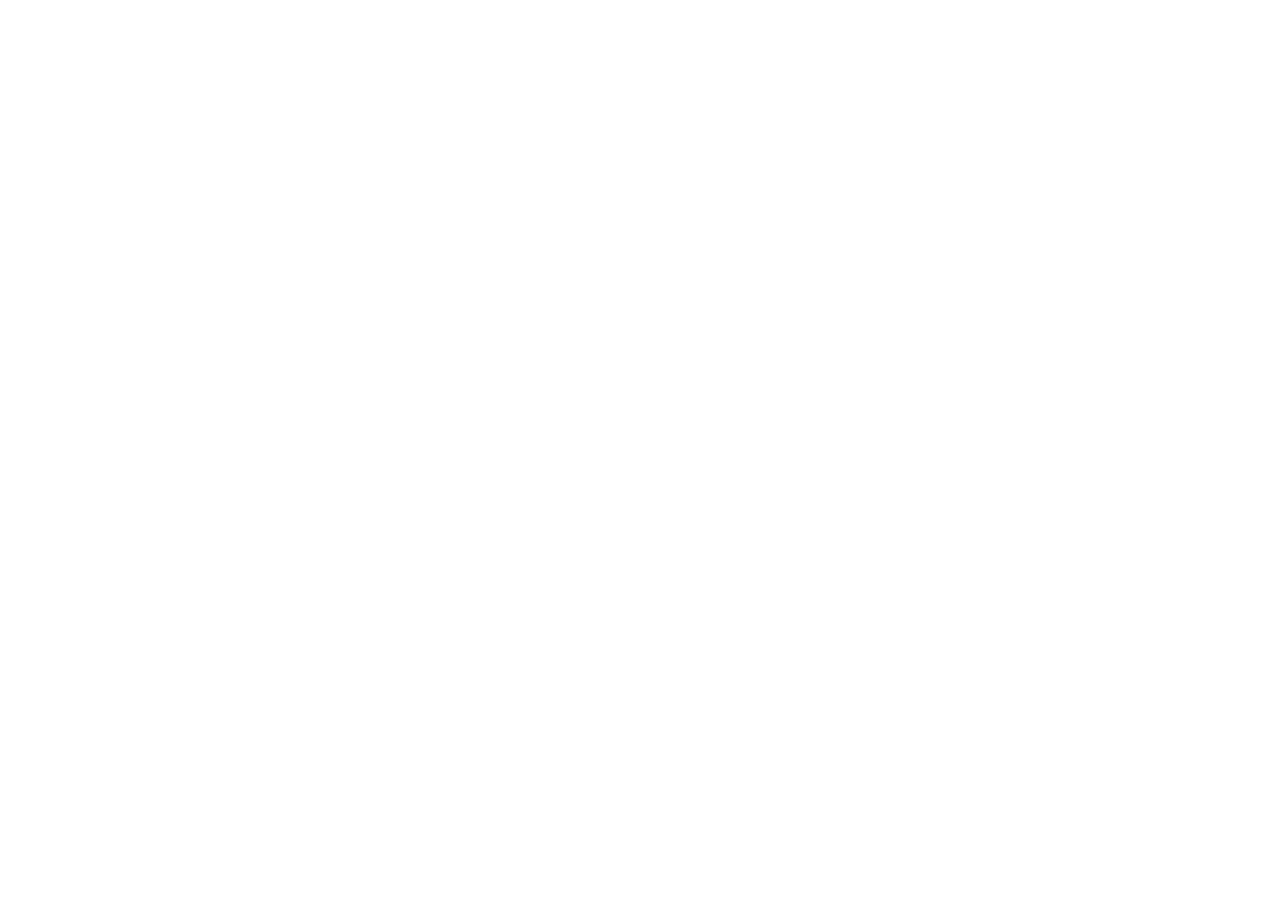
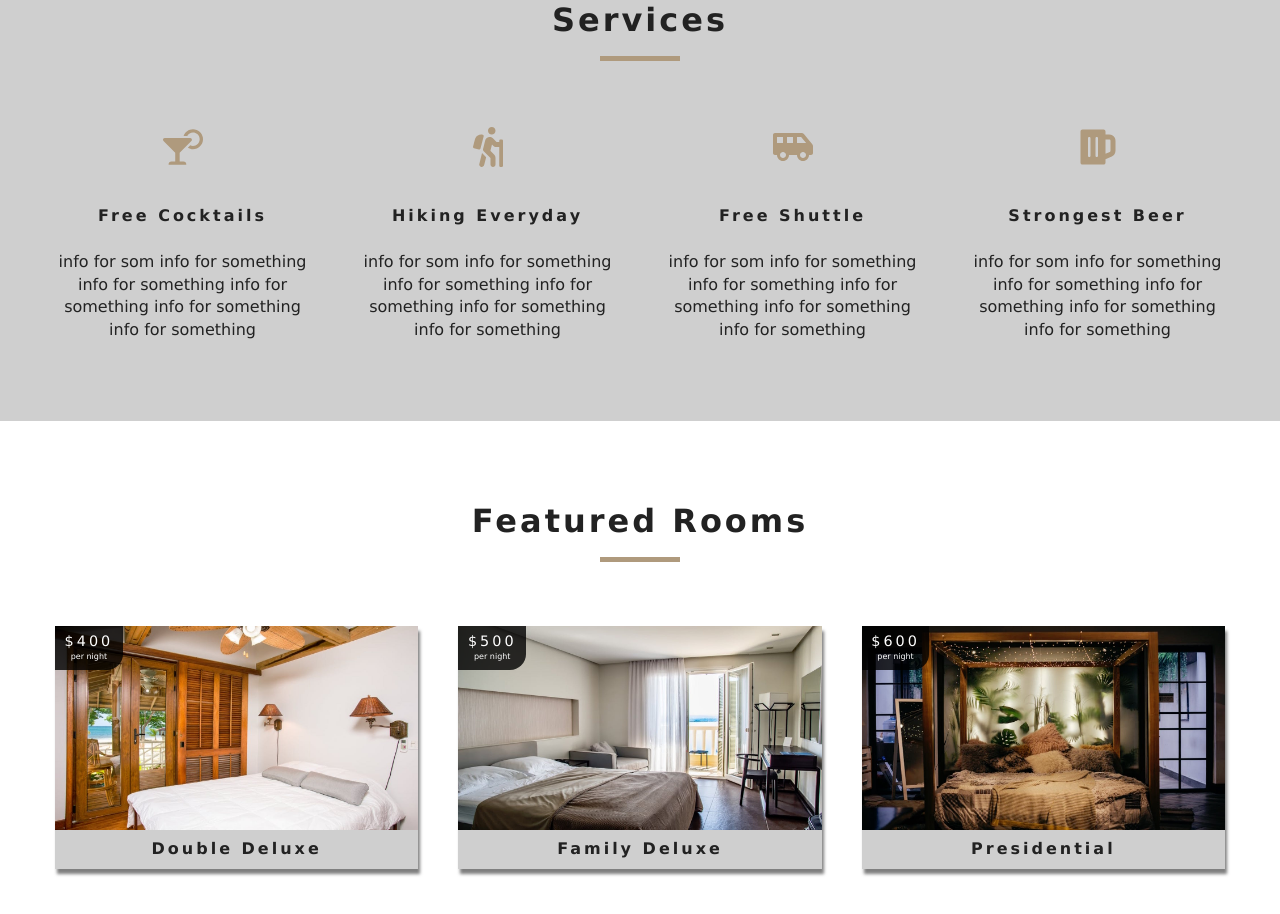
Before and after one commit to oaoxd0314/hotel-viewer, a React (Create React App) app: page / in a window 1280 px wide. Shown: the part 880-1794 px from the top of the page. Before the commit the page ends 800 px from the top, so only its background shows below. Built offline with nearby package versions, Linux system fonts and the light colour scheme.

Commit message:
home page cotribute

```diff
--- a/src/App.css
+++ b/src/App.css
@@ -242,6 +242,8 @@
   margin: 0 auto;
   display: grid;
   grid-template-columns: repeat(auto-fit, minmax(255px, 1fr));
+  /* repeat(重複的次數,重複的長度) */
+  /* auto-fit => 自動填滿到螢幕寬度 */
   grid-row-gap: 2rem;
   grid-column-gap: 50px;
 }
@@ -253,6 +255,7 @@
 }
 .services h6 {
   letter-spacing: var(--mainSpacing);
+  text-transform: capitalize;
 }
 .services p {
   width: 80%;
@@ -321,6 +324,7 @@
   background: rgba(0, 0, 0, 0.8);
   color: var(--mainWhite);
   padding: 0.3rem 0.6rem 0.5rem;
+  /* padding:(top right button left) */
   border-bottom-right-radius: 1rem;
   font-size: 0.5rem;
   text-align: center;
--- /dev/null
+++ b/src/componment/FeaturedRoom.js
@@ -0,0 +1,24 @@
+import React, { Component } from "react";
+import { RoomContext } from "../context";
+import Loading from "./Loading";
+import Room from "./Room";
+import Title from "./Title";
+
+export default class FeaturedRoom extends Component {
+  static contextType = RoomContext;
+
+  render() {
+    let { loading, featuredRooms: rooms } = this.context;
+    rooms = rooms.map((room) => {
+      return <Room key={room.id} room={room} />;
+    });
+    return (
+      <section className="featured-rooms">
+        <Title title="Featured Rooms" />
+        <div className="featured-rooms-center">
+          {loading ? <Loading /> : rooms}
+        </div>
+      </section>
+    );
+  }
+}
--- /dev/null
+++ b/src/componment/Loading.js
@@ -0,0 +1,11 @@
+import React from 'react'
+import loadingGif from '../images/gif/loading-arrow.gif';
+
+export default function Loading() {
+    return (
+        <div className="loading">
+        <h4> rooms loading..</h4>
+            <img src={loadingGif} alt=""></img>
+        </div>
+    )
+}
--- /dev/null
+++ b/src/componment/Room.js
@@ -0,0 +1,30 @@
+import React from "react";
+import { Link } from "react-router-dom";
+import defaultImg from "../images/room-1.jpeg";
+import PropTypes from "prop-types";
+export default function Room({ room }) {
+  console.log({ room });
+  const { name, slug, images, price } = room;
+
+  return (
+    <article className="room">
+      <div className="img-container">
+        <img src={images[0] || defaultImg} alt="single room" />
+        <div className="price-top">
+          <h6> ${price}</h6>
+          <p>per night</p>
+        </div>
+        <Link to={`/rooms/${slug}`} className="btn-primary room-link">
+          Features
+        </Link>
+      </div>
+      <p className="room-info">
+      {name}
+      </p>
+    </article>
+  );
+}
+
+Room.prototype={
+
+}
--- /dev/null
+++ b/src/componment/Service.js
@@ -0,0 +1,51 @@
+import React, { Component } from "react";
+import Title from "./Title";
+import { FaCocktail, FaHiking, FaShuttleVan, FaBeer } from "react-icons/fa";
+export default class Service extends Component {
+  state = {
+    services: [
+      {
+        icon: <FaCocktail />,
+        title: "free cocktails",
+        info:
+          "info for som info for something info for something info for something info for something info for something",
+      },
+      {
+        icon: <FaHiking />,
+        title: "Hiking Everyday",
+        info:
+          "info for som info for something info for something info for something info for something info for something",
+      },
+      {
+        icon: <FaShuttleVan />,
+        title: "free Shuttle",
+        info:
+          "info for som info for something info for something info for something info for something info for something",
+      },
+      {
+        icon: <FaBeer />,
+        title: "strongest Beer",
+        info:
+          "info for som info for something info for something info for something info for something info for something",
+      },
+    ],
+  };
+  render() {
+    return (
+      <div className="services">
+        <Title title="services" />
+        <div className="services-center">
+          {this.state.services.map((item, index) => {
+            return (
+              <article key={index} className="service">
+                <span>{item.icon}</span>
+                <h6>{item.title}</h6>
+                <p>{item.info}</p>
+              </article>
+            );
+          })}
+        </div>
+      </div>
+    );
+  }
+}
--- /dev/null
+++ b/src/componment/Title.js
@@ -0,0 +1,10 @@
+import React from "react";
+
+export default function Title({ title }) {
+  return (
+    <div className="section-title">
+      <h4>{title}</h4>
+      <div />
+    </div>
+  );
+}
--- /dev/null
+++ b/src/context.js
@@ -0,0 +1,47 @@
+import React, { Component } from "react";
+import items from "./data";
+
+const RoomContext = React.createContext();
+
+class RoomProvider extends Component {
+  state = {
+    rooms: [],
+    sortedRooms: [],
+    featuredRooms: [],
+    loading: true,
+  };
+
+  componentDidMount() {
+    let rooms = this.formatData(items);
+    let featuredRooms = rooms.filter(room => room.featured === true);
+    this.setState({
+        rooms,
+        featuredRooms,
+        sortedRooms:rooms,
+        loading:false,
+    })
+    console.log(rooms)
+  }
+
+  formatData(items) {
+    let temp = items.map((item) => {
+      let id = item.sys.id;
+      let images = item.fields.images.map(image => image.fields.file.url);
+      let room ={...item.fields,images,id}
+      return room
+    });
+    return temp
+  }
+
+  render() {
+    return (
+      <RoomContext.Provider value={{ ...this.state }}>
+        {this.props.children}
+      </RoomContext.Provider>
+    );
+  }
+}
+
+const RoomConsumer = RoomContext.Consumer;
+
+export { RoomProvider, RoomConsumer, RoomContext };
--- a/src/index.js
+++ b/src/index.js
@@ -4,11 +4,14 @@
 import "./index.css";
 import App from "./App";
 import * as serviceWorker from "./serviceWorker";
+import { RoomProvider } from "./context";
 
 ReactDOM.render(
-  <Router>
-    <App />
-  </Router>,
+  <RoomProvider>
+    <Router>
+      <App />
+    </Router>
+  </RoomProvider>,
   document.getElementById("root")
 );
 
--- a/src/pages/Home.js
+++ b/src/pages/Home.js
@@ -1,15 +1,24 @@
 import React, { Component } from "react";
 import Hero from "../componment/Hero";
-import Banner from "../componment/Banner"
+import Banner from "../componment/Banner";
 import { Link } from "react-router-dom";
+import Service from "../componment/Service"
+import FeaturedRoom from "../componment/FeaturedRoom"
 export default class home extends Component {
   render() {
-    return <Hero hero="defaultHero" >
-      <Banner title="頂級套房" subtitle="最低$299起">
-      <Link to='/rooms' className="btn-primary">
-        現在查看
-      </Link>
-      </Banner>
-    </Hero>;
+    return (
+      <>
+      <Hero hero="defaultHero">
+        <Banner title="頂級套房" subtitle="最低$299起">
+          <Link to="/rooms" className="btn-primary">
+            現在查看
+          </Link>
+        </Banner>
+      </Hero>
+      <Service />
+      <FeaturedRoom />
+
+      </>
+    );
   }
 }
```
Also changed, not shown: src/data.js (+222 -222 lines).
